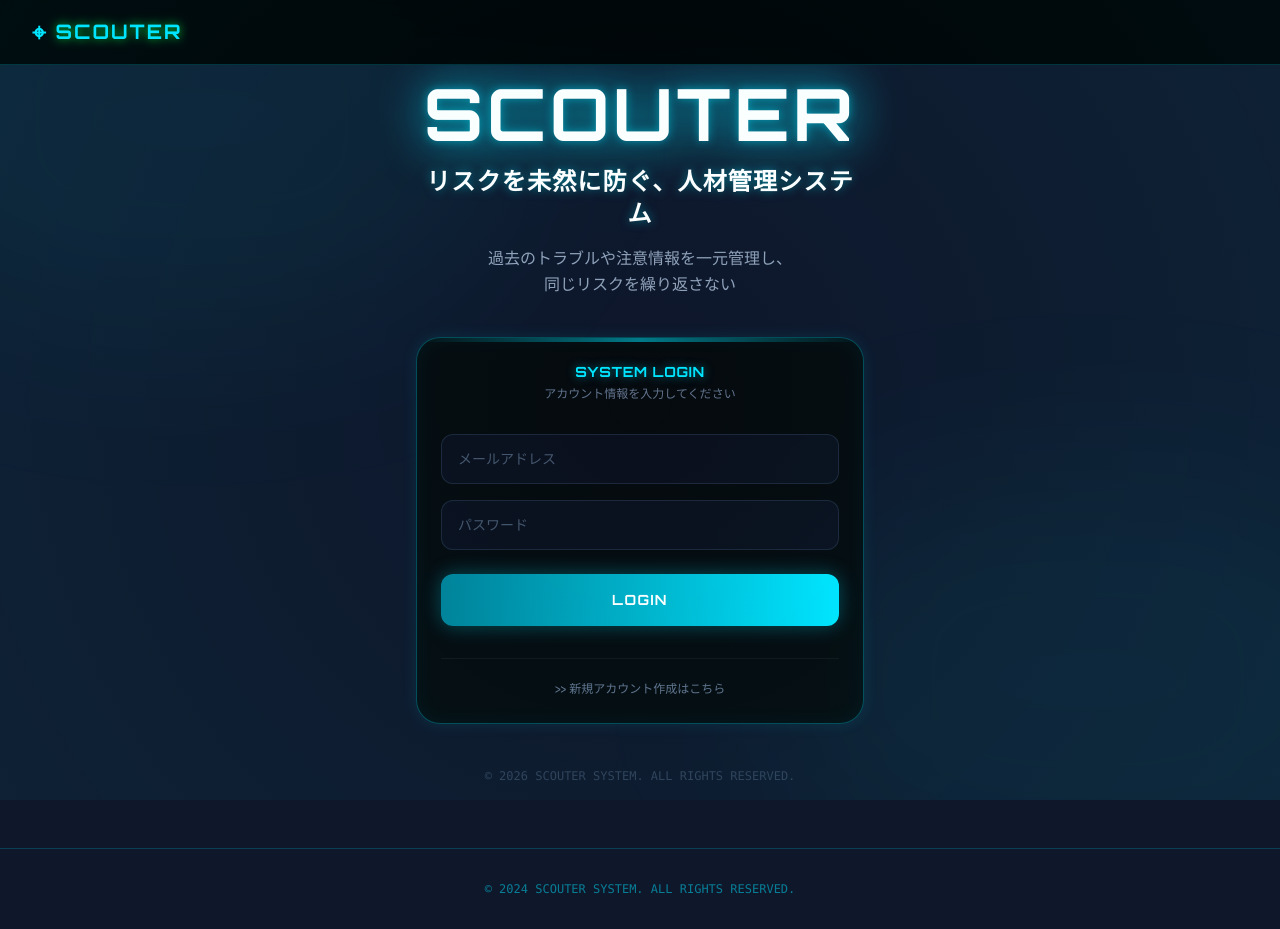
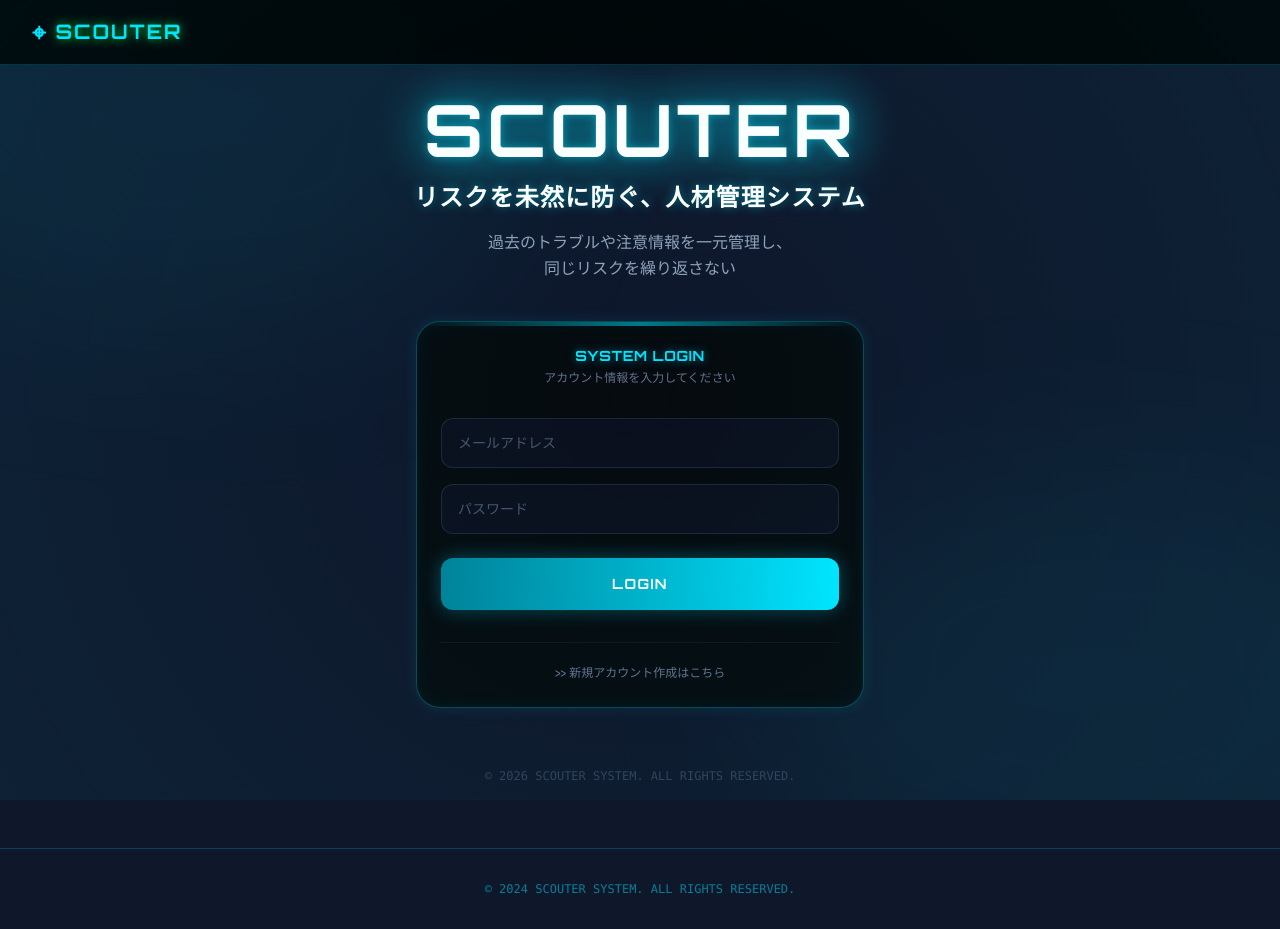
Before and after one commit to CHINOMOTO/blacklist-app, a Next.js app: page / in a window 1280 px wide. Built offline with nearby package versions, Linux system fonts and the light colour scheme; no server answers.

Commit message:
style: fix tagline wrapping by increasing container width

```diff
--- a/app/page.tsx
+++ b/app/page.tsx
@@ -56,7 +56,7 @@ export default function Home() {
         <div className="absolute bottom-[-10%] right-[-10%] w-[50%] h-[50%] bg-[#00e5ff]/5 rounded-full blur-[100px]"></div>
       </div>
 
-      <main className="w-full max-w-md flex flex-col items-center justify-center relative z-10 animate-fade-in">
+      <main className="w-full max-w-2xl flex flex-col items-center justify-center relative z-10 animate-fade-in">
 
         {/* Logo & Tagline */}
         <div className="text-center mb-10">
@@ -76,7 +76,7 @@ export default function Home() {
         </div>
 
         {/* Login Form Container */}
-        <div className="w-full glass-panel rounded-3xl p-8 shadow-2xl border border-[#00e5ff]/20 backdrop-blur-xl relative overflow-hidden">
+        <div className="w-full max-w-md glass-panel rounded-3xl p-8 shadow-2xl border border-[#00e5ff]/20 backdrop-blur-xl relative overflow-hidden">
           {/* Decorative decorative line */}
           <div className="absolute top-0 left-0 w-full h-1 bg-gradient-to-r from-transparent via-[#00e5ff] to-transparent opacity-50"></div>
 
```
